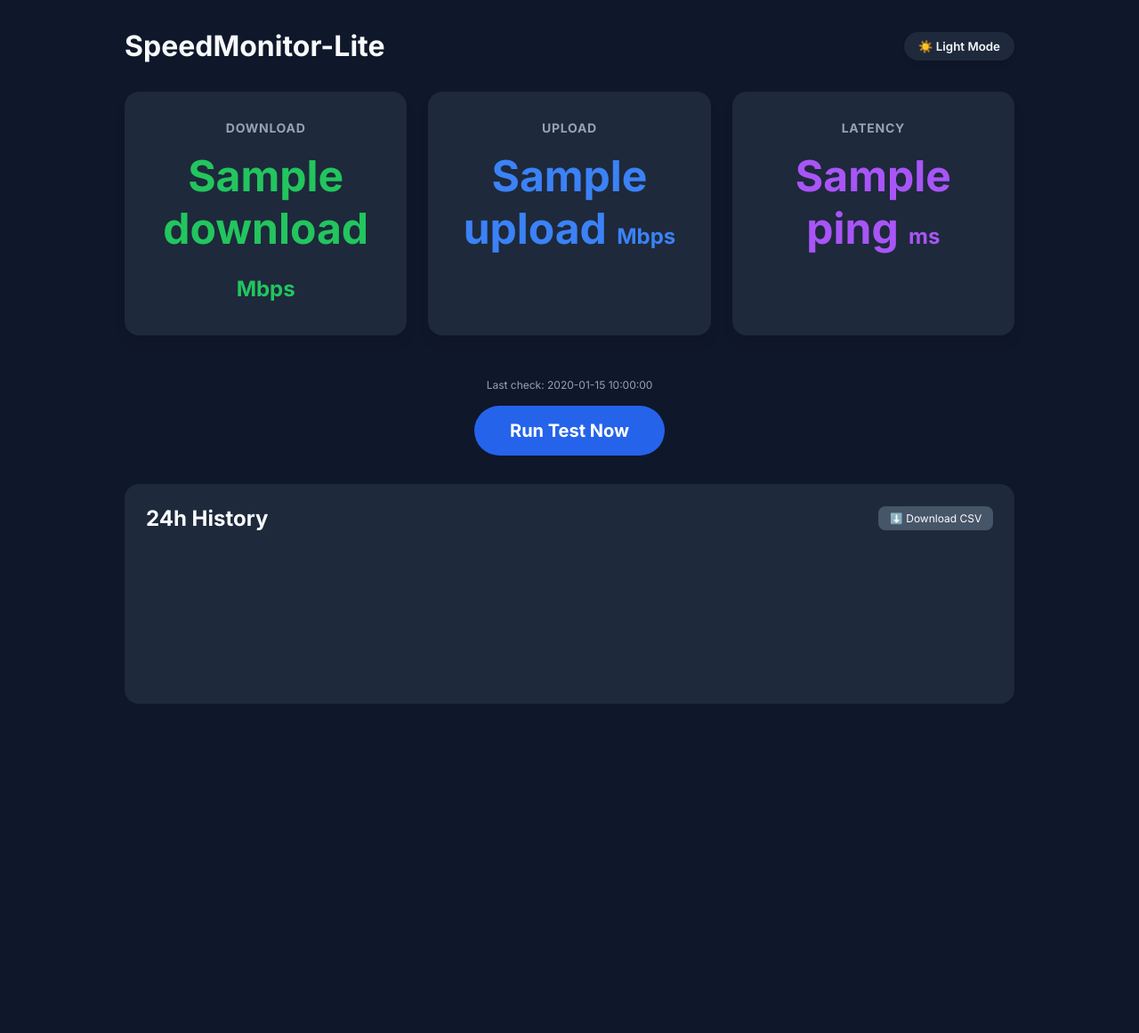
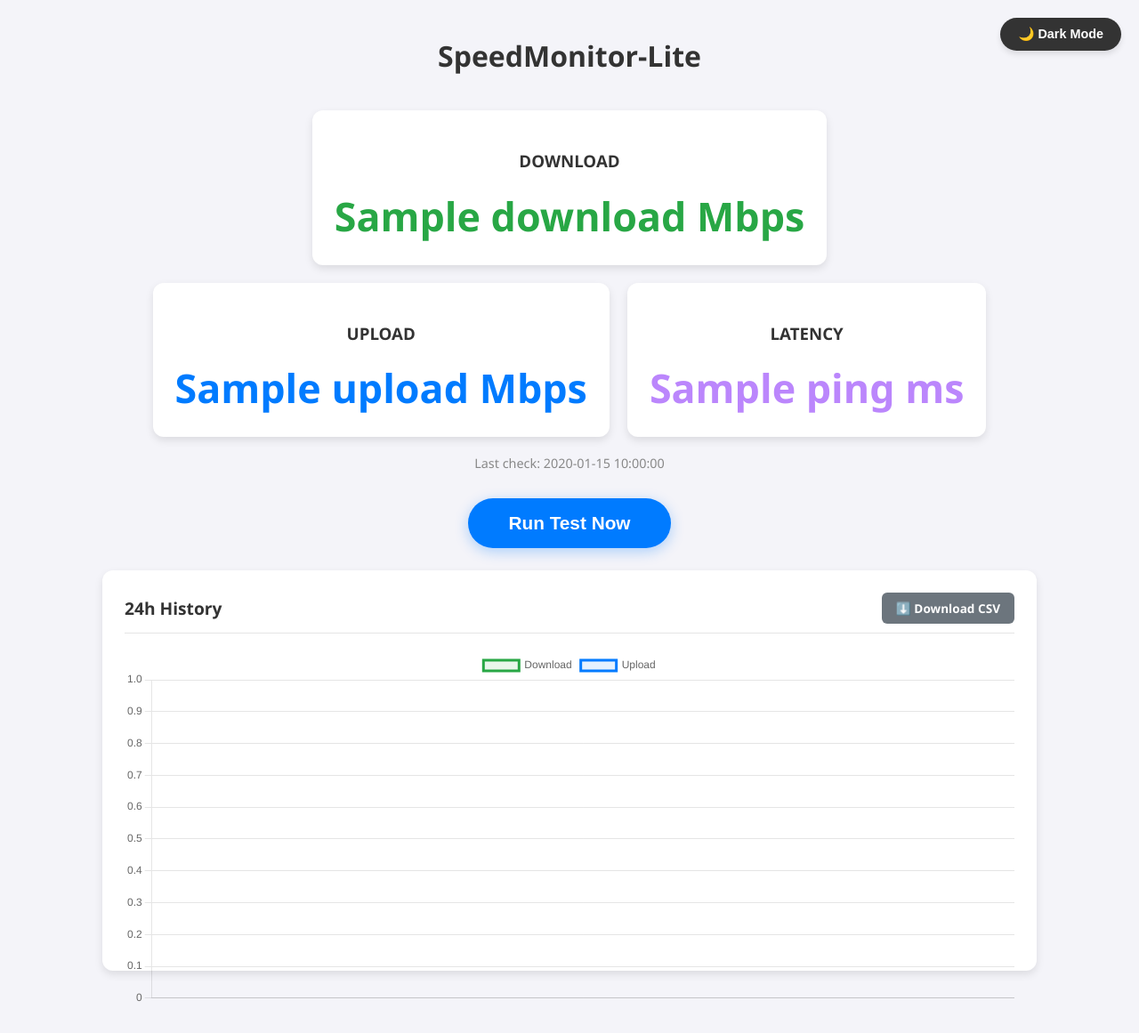
Before and after one commit to Stefkoo1/SpeedMonitor_Lite, a FastAPI app: template templates/index.html in a window 1280 px wide. Shown: the whole page at 89% size. Before the commit the page ends 791 px from the top, so only its background shows below. Run offline with FastAPI, Linux system fonts and the light colour scheme; the template is opened without the code that fills it: most values are stand-ins (such as "Sample title", 1, 10 or a date in 2020); data that the repository does not hold is empty; a map, chart or similar area stays blank.

Commit message:
Revert "fixed timezones"
This reverts commit 82f9cccaf97c94cd9dd5619759995cc2dbbbe563.

```diff
--- a/templates/index.html
+++ b/templates/index.html
@@ -1,249 +1,231 @@
 <!DOCTYPE html>
-<html lang="de">
+<html lang="en">
 <head>
     <meta charset="UTF-8">
     <meta name="viewport" content="width=device-width, initial-scale=1.0">
     <title>SpeedMonitor-Lite</title>
     <script src="https://cdn.jsdelivr.net/npm/chart.js"></script>
-    <link href="https://fonts.googleapis.com/css2?family=Inter:wght@400;600;700&display=swap" rel="stylesheet">
     <style>
+        /* --- CSS Variables for Light/Dark themes --- */
         :root {
-            --bg-color: #0f172a;
-            --card-bg: #1e293b;
-            --text-main: #f8fafc;
-            --text-muted: #94a3b8;
-            --accent-down: #22c55e;
-            --accent-up: #3b82f6;
-            --accent-ping: #a855f7;
-            --btn-bg: #2563eb;
-            --btn-hover: #1d4ed8;
+            --bg-color: #f4f4f9;
+            --text-color: #333;
+            --card-bg: #ffffff;
+            --shadow-color: rgba(0,0,0,0.1);
+            --accent-color: #007bff;
         }
 
-        body.light-mode {
-            --bg-color: #f1f5f9;
-            --card-bg: #ffffff;
-            --text-main: #1e293b;
-            --text-muted: #64748b;
-            --btn-bg: #3b82f6;
-        }
-
-        * {
-            margin: 0;
-            padding: 0;
-            box-sizing: border-box;
-            font-family: 'Inter', sans-serif;
+        body.dark-mode {
+            --bg-color: #121212;
+            --text-color: #e0e0e0;
+            --card-bg: #1e1e1e;
+            --shadow-color: rgba(0,0,0,0.5);
+            --accent-color: #3700b3;
         }
 
         body {
+            font-family: 'Segoe UI', Tahoma, Geneva, Verdana, sans-serif;
             background-color: var(--bg-color);
-            color: var(--text-main);
-            transition: all 0.3s ease;
-            padding: 2rem;
-            display: flex;
-            flex-direction: column;
-            align-items: center;
+            color: var(--text-color);
+            text-align: center;
+            padding: 20px;
+            transition: background-color 0.3s, color 0.3s;
+            margin: 0;
         }
 
-        header {
-            width: 100%;
-            max-width: 1000px;
-            display: flex;
-            justify-content: space-between;
-            align-items: center;
-            margin-bottom: 2rem;
+        /* --- Dark Mode Toggle (Top Right) --- */
+        .floating-top-right {
+            position: absolute;
+            top: 20px;
+            right: 20px;
+            padding: 10px 20px;
+            font-size: 0.9em;
+            border-radius: 25px;
+            z-index: 100;
         }
 
-        .theme-toggle {
-            padding: 0.5rem 1rem;
-            cursor: pointer;
-            border-radius: 20px;
-            border: none;
-            background: var(--card-bg);
-            color: var(--text-main);
-            font-weight: 600;
-            box-shadow: 0 4px 6px -1px rgba(0,0,0,0.1);
-        }
-
-        .grid {
-            display: grid;
-            grid-template-columns: repeat(auto-fit, minmax(280px, 1fr));
-            gap: 1.5rem;
-            width: 100%;
-            max-width: 1000px;
-            margin-bottom: 2rem;
-        }
+        .dashboard { display: flex; justify-content: center; gap: 20px; flex-wrap: wrap; margin: 40px auto 20px auto; max-width: 1100px; }
 
         .card {
             background: var(--card-bg);
-            padding: 2rem;
-            border-radius: 1rem;
-            text-align: center;
-            box-shadow: 0 10px 15px -3px rgba(0,0,0,0.1);
+            padding: 25px;
+            min-width: 200px;
+            border-radius: 12px;
+            box-shadow: 0 4px 10px var(--shadow-color);
+            transition: transform 0.2s;
         }
+        .card:hover { transform: translateY(-3px); }
 
-        .card h3 {
-            color: var(--text-muted);
-            text-transform: uppercase;
-            font-size: 0.875rem;
-            letter-spacing: 0.05em;
-            margin-bottom: 1rem;
+        .value { font-size: 2.8em; font-weight: bold; margin-top: 10px; }
+        .download { color: #28a745; }
+        .upload { color: #007bff; }
+        .ping { color: #bb86fc; }
+
+        /* --- Buttons --- */
+        .btn { border: none; cursor: pointer; transition: 0.3s; text-decoration: none; display: inline-block; color: white; font-weight: bold; }
+
+        .btn-primary-large {
+            padding: 16px 45px;
+            font-size: 1.3em;
+            background-color: #007bff;
+            border-radius: 30px;
+            box-shadow: 0 4px 15px rgba(0, 123, 255, 0.3);
+            margin: 25px 0;
         }
+        .btn-primary-large:hover { background-color: #0056b3; transform: scale(1.05); }
+        .btn-primary-large:disabled { background-color: #ccc; cursor: not-allowed; transform: none; }
 
-        .card .value {
-            font-size: 3rem;
-            font-weight: 700;
+        .btn-secondary-sm {
+            padding: 8px 16px;
+            font-size: 0.85em;
+            background-color: #6c757d;
+            border-radius: 6px;
         }
+        .btn-secondary-sm:hover { background-color: #5a6268; }
 
-        .download { color: var(--accent-down); }
-        .upload { color: var(--accent-up); }
-        .ping { color: var(--accent-ping); }
+        .btn-darkmode { background-color: #333; color: white; box-shadow: 0 4px 6px var(--shadow-color); }
+        body.dark-mode .btn-darkmode { background-color: #f4f4f9; color: #333; }
 
-        .controls {
-            margin-bottom: 2rem;
-            text-align: center;
-        }
+        .time { font-size: 0.9em; color: #888; margin-bottom: 5px; }
 
-        .btn {
-            background: var(--btn-bg);
-            color: white;
-            padding: 1rem 2.5rem;
-            border-radius: 2rem;
-            text-decoration: none;
-            font-weight: 700;
-            font-size: 1.25rem;
-            transition: background 0.2s;
-            border: none;
-            cursor: pointer;
-        }
-
-        .btn:hover { background: var(--btn-hover); }
-
-        .chart-container {
+        /* --- Chart Section --- */
+        .chart-wrapper {
             background: var(--card-bg);
-            width: 100%;
+            padding: 25px;
+            border-radius: 12px;
+            box-shadow: 0 4px 10px var(--shadow-color);
             max-width: 1000px;
-            padding: 1.5rem;
-            border-radius: 1rem;
-            position: relative;
+            margin: 0 auto 50px auto;
+            height: 400px; /* Fixed height for better layout */
         }
 
         .chart-header {
             display: flex;
             justify-content: space-between;
             align-items: center;
-            margin-bottom: 1rem;
+            margin-bottom: 20px;
+            padding-bottom: 10px;
+            border-bottom: 1px solid var(--shadow-color);
         }
-
-        .csv-btn {
-            background: #475569;
-            color: white;
-            padding: 0.4rem 0.8rem;
-            border-radius: 0.5rem;
-            font-size: 0.75rem;
-            text-decoration: none;
-        }
-
-        .last-update {
-            font-size: 0.75rem;
-            color: var(--text-muted);
-            margin-top: 1rem;
-        }
+        .chart-header h3 { margin: 0; font-size: 1.2em; }
     </style>
 </head>
-<body class="dark-mode">
+<body>
+    <button class="btn btn-darkmode floating-top-right" onclick="toggleDarkMode()" id="darkModeBtn">🌙 Dark Mode</button>
 
-    <header>
     <h1>SpeedMonitor-Lite</h1>
-        <button class="theme-toggle" onclick="toggleTheme()">☀️ Light Mode</button>
-    </header>
 
-    <div class="grid">
+    {% if latest_data %}
+        <div class="dashboard">
             <div class="card">
-            <h3>Download</h3>
-            <div class="value download">{{ latest.download }} <span style="font-size: 1.5rem">Mbps</span></div>
+                <h3>DOWNLOAD</h3>
+                <div class="value download">{{ latest_data.download }} Mbps</div>
             </div>
             <div class="card">
-            <h3>Upload</h3>
-            <div class="value upload">{{ latest.upload }} <span style="font-size: 1.5rem">Mbps</span></div>
+                <h3>UPLOAD</h3>
+                <div class="value upload">{{ latest_data.upload }} Mbps</div>
             </div>
             <div class="card">
-            <h3>Latency</h3>
-            <div class="value ping">{{ latest.ping }} <span style="font-size: 1.5rem">ms</span></div>
+                <h3>LATENCY</h3>
+                <div class="value ping">{{ latest_data.ping }} ms</div>
             </div>
         </div>
+        <div class="time">Last check: {{ latest_data.timestamp }}</div>
 
-    <p class="last-update" style="margin-bottom: 1rem;">Last check: {{ latest.timestamp }}</p>
+        <button class="btn btn-primary-large" onclick="runTest()">Run Test Now</button>
 
-    <div class="controls">
-        <form action="/run-test" method="post">
-            <button type="submit" class="btn">Run Test Now</button>
-        </form>
-    </div>
-
-    <div class="chart-container">
+        <div class="chart-wrapper">
             <div class="chart-header">
-            <h2>24h History</h2>
-            <a href="/download" class="csv-btn">⬇️ Download CSV</a>
+                <h3>24h History</h3>
+                <a href="/api/download-csv" class="btn btn-secondary-sm">⬇️ Download CSV</a>
             </div>
             <canvas id="speedChart"></canvas>
         </div>
 
+    {% else %}
+        <div style="margin-top: 100px;">
+            <p>No data found. Please perform your first measurement.</p>
+            <button class="btn btn-primary-large" onclick="runTest()">Run Test Now</button>
+        </div>
+    {% endif %}
+
     <script>
-        function toggleTheme() {
-            const body = document.body;
-            const btn = document.querySelector('.theme-toggle');
-            if (body.classList.contains('dark-mode')) {
-                body.classList.replace('dark-mode', 'light-mode');
-                btn.innerText = "🌙 Dark Mode";
-            } else {
-                body.classList.replace('light-mode', 'dark-mode');
-                btn.innerText = "☀️ Light Mode";
+        // --- Theme Management ---
+        if (localStorage.getItem('darkMode') === 'enabled') {
+            document.body.classList.add('dark-mode');
+            updateDarkModeButton();
+        }
+
+        function toggleDarkMode() {
+            document.body.classList.toggle('dark-mode');
+            localStorage.setItem('darkMode', document.body.classList.contains('dark-mode') ? 'enabled' : 'disabled');
+            updateDarkModeButton();
+
+            // Redraw chart with new colors
+            if(window.myChart) {
+                window.myChart.destroy();
+                loadChart();
             }
         }
 
-        // DATEN-VERARBEITUNG OHNE ZEITZONEN-SHIFT
-        const rawResults = [
-            {% for result in results %}
-            {
-                time: "{{ result[1] }}",
-                dl: {{ result[2] }},
-                ul: {{ result[3] }}
-            },
-            {% endfor %}
-        ];
+        function updateDarkModeButton() {
+            const btn = document.getElementById('darkModeBtn');
+            if (btn) btn.innerText = document.body.classList.contains('dark-mode') ? "☀️ Light Mode" : "🌙 Dark Mode";
+        }
 
-        // Wir extrahieren die Uhrzeit direkt aus dem String
-        const labels = rawResults.map(r => {
-            const parts = r.time.split(' ');
-            if (parts.length > 1) {
-                const hms = parts[1].split(':');
-                return hms[0] + ':' + hms[1]; // Gibt HH:MM zurück
+        // --- Speedtest Execution ---
+        async function runTest() {
+            const btn = document.querySelector('.btn-primary-large');
+            btn.innerText = "Testing... please wait";
+            btn.disabled = true;
+
+            try {
+                const response = await fetch('/api/run-test', { method: 'POST' });
+                const result = await response.json();
+                if(result.status === "success") window.location.reload();
+            } catch (error) {
+                console.error("Error:", error);
+                alert("Test failed!");
+                btn.innerText = "Run Test Now";
+                btn.disabled = false;
             }
-            return r.time;
+        }
+
+        // --- Chart logic with "Bonus" cleaning ---
+        async function loadChart() {
+            try {
+                const response = await fetch('/api/history');
+                const result = await response.json();
+                const data = result.data;
+
+                const labels = data.map(item => {
+                    let date = new Date(item.timestamp);
+                    return date.toLocaleTimeString([], {hour: '2-digit', minute:'2-digit'});
                 });
 
-        const downloadData = rawResults.map(r => r.dl);
-        const uploadData = rawResults.map(r => r.ul);
+                const ctx = document.getElementById('speedChart').getContext('2d');
+                const isDark = document.body.classList.contains('dark-mode');
+                const chartTextColor = isDark ? '#e0e0e0' : '#666';
+                const chartGridColor = isDark ? 'rgba(255,255,255,0.1)' : 'rgba(0,0,0,0.1)';
 
-        const ctx = document.getElementById('speedChart').getContext('2d');
-        new Chart(ctx, {
+                window.myChart = new Chart(ctx, {
                     type: 'line',
                     data: {
                         labels: labels,
                         datasets: [
                             {
                                 label: 'Download',
-                        data: downloadData,
-                        borderColor: '#22c55e',
-                        backgroundColor: 'rgba(34, 197, 94, 0.1)',
+                                data: data.map(item => item.download),
+                                borderColor: '#28a745',
+                                backgroundColor: 'rgba(40, 167, 69, 0.1)',
                                 fill: true,
                                 tension: 0.4
                             },
                             {
                                 label: 'Upload',
-                        data: uploadData,
-                        borderColor: '#3b82f6',
-                        backgroundColor: 'rgba(59, 130, 246, 0.1)',
+                                data: data.map(item => item.upload),
+                                borderColor: '#007bff',
+                                backgroundColor: 'rgba(0, 123, 255, 0.1)',
                                 fill: true,
                                 tension: 0.4
                             }
@@ -251,15 +233,33 @@
                     },
                     options: {
                         responsive: true,
-                plugins: {
-                    legend: { labels: { color: '#94a3b8' } }
+                        maintainAspectRatio: false,
+                        color: chartTextColor,
+                        scales: {
+                            y: {
+                                beginAtZero: true,
+                                grid: { color: chartGridColor },
+                                ticks: { color: chartTextColor }
                             },
-                scales: {
-                    x: { ticks: { color: '#94a3b8' }, grid: { display: false } },
-                    y: { ticks: { color: '#94a3b8' }, beginAtZero: true }
+                            x: {
+                                grid: { display: false },
+                                ticks: {
+                                    color: chartTextColor,
+                                    maxRotation: 0,
+                                    autoSkip: true,
+                                    maxTicksLimit: 10
                                 }
                             }
+                        },
+                        elements: { point: { radius: 3, hoverRadius: 6 } }
+                    }
                 });
+            } catch (error) {
+                console.error("Error loading history:", error);
+            }
+        }
+
+        window.onload = loadChart;
     </script>
 </body>
 </html>
```
Lines whose indentation alone changed are shown as unchanged.
